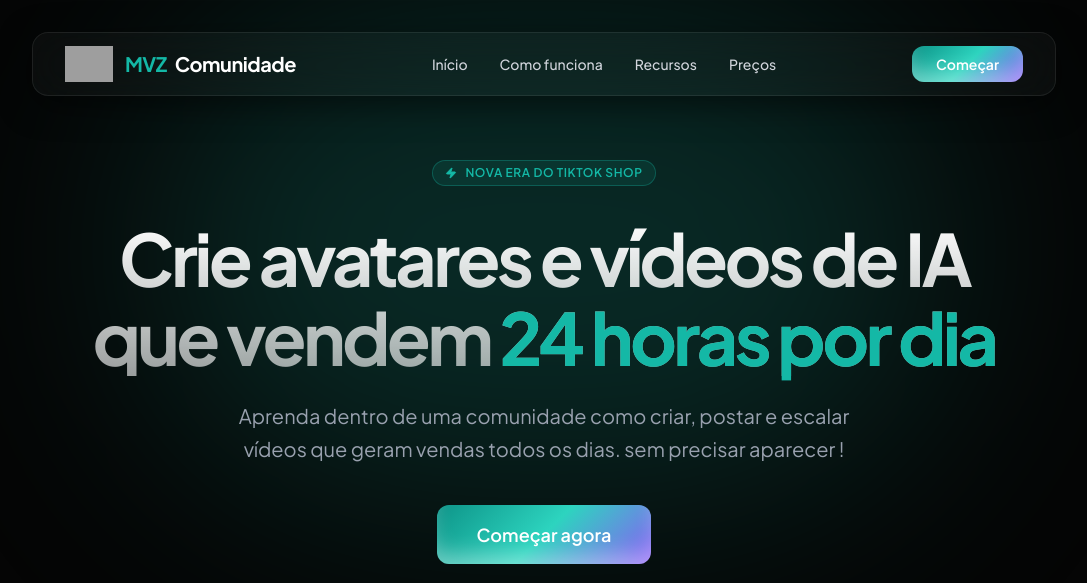
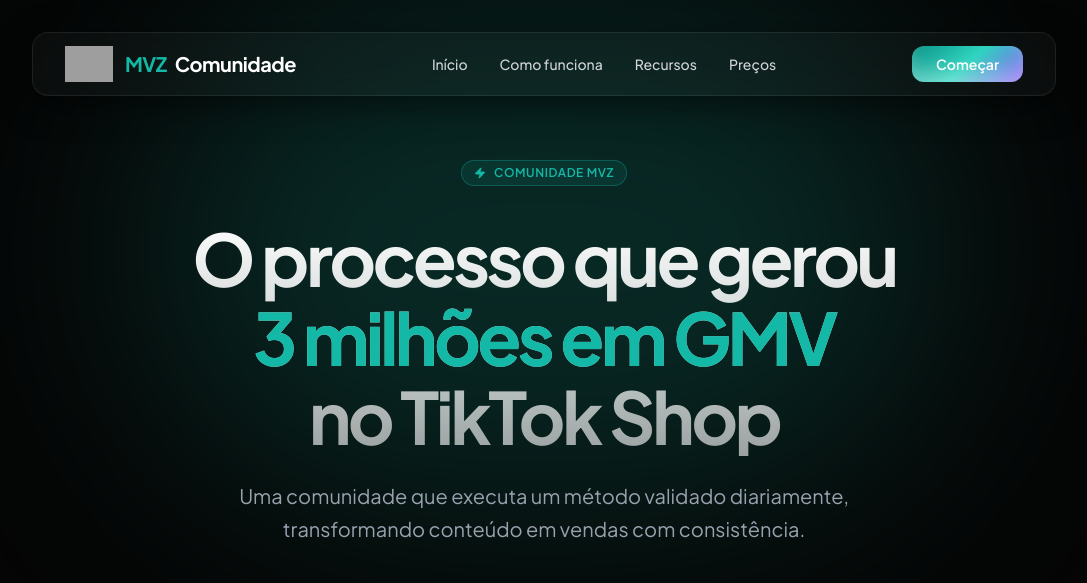
Before and after one commit to murilovzpessoal-prog/comunidademvz, a React (Vite) app: page / in a window 1280 px wide. Shown: the top 583 px of the page, without its empty margins (96-1183 px from the left). Built offline with nearby package versions, Linux system fonts and the light colour scheme; grey boxes are pictures that could not be loaded.

Commit message:
feat: atualiza copy, preço e link de checkout

```diff
--- a/src/components/FAQ.tsx
+++ b/src/components/FAQ.tsx
@@ -18,15 +18,11 @@
       },
       {
         question: "Terei acesso às novidades futuras?",
-        answer: "Sim. A Comunidade MVZ está em constante evolução. Assinando o plano mensal, você garante acesso a todas as novidades exclusivas, novas estratégias e atualizações de materiais que forem adicionadas à comunidade."
+        answer: "Sim. A Comunidade MVZ está em constante evolução. Entrando no plano mensal, você garante acesso a todas as novidades exclusivas, novas estratégias e atualizações de materiais que forem adicionadas à comunidade."
       },
       {
         question: "Como funciona a garantia?",
-        answer: "Temos a Garantia de Risco Zero de 7 dias. Assine e tenha acesso imediato a todo o conteúdo. Se em até 7 dias você achar que a comunidade não superou suas expectativas, basta solicitar o reembolso diretamente lá dentro da plataforma de pagamento com apenas alguns cliques e devolveremos 100% do seu dinheiro. Sem pegadinhas."
-      },
-      {
-        question: "Posso cancelar minha assinatura?",
-        answer: "Sim! Você tem total controle. Se não gostar ou quiser dar um tempo, você pode cancelar sua assinatura a qualquer momento, e nenhuma cobrança futura será feita. O cancelamento pode ser feito de forma rápida na própria plataforma de pagamentos, sem burocracia."
+        answer: "Temos a Garantia de Risco Zero de 7 dias. Entre e tenha acesso imediato a todo o conteúdo. Se em até 7 dias você achar que a comunidade não superou suas expectativas, basta solicitar o reembolso diretamente lá dentro da plataforma de pagamento com apenas alguns cliques e devolveremos 100% do seu dinheiro. Sem pegadinhas."
       }
     ];
 
--- a/src/components/Features.tsx
+++ b/src/components/Features.tsx
@@ -121,7 +121,7 @@
             <div className="flex-1 text-center lg:text-left space-y-8 px-4 min-w-[300px]">
               <div className="transition-all ease-[cubic-bezier(0.2,0.8,0.2,1)] transform will-change-transform opacity-100 translate-x-0" style={{ transitionDelay: '0ms', transitionDuration: '1000ms' }}>
                 <h3 className="text-2xl md:text-3xl lg:text-4xl font-bold tracking-tight leading-[1.15] text-white">
-                  Assinar a Comunidade MVZ é como ter uma <span className="text-brand-500 inline-block">central de inteligência</span> que monitora o que está performando e organiza tudo em tempo real para você.
+                  Entrar na Comunidade MVZ é como ter uma <span className="text-brand-500 inline-block">central de inteligência</span> que monitora o que está performando e organiza tudo em tempo real para você.
                 </h3>
               </div>
               <div className="transition-all ease-[cubic-bezier(0.2,0.8,0.2,1)] transform will-change-transform opacity-100 translate-y-0" style={{ transitionDelay: '200ms', transitionDuration: '1000ms' }}>
--- a/src/components/Hero.tsx
+++ b/src/components/Hero.tsx
@@ -8,20 +8,21 @@
         <div className="max-w-7xl mx-auto px-4 md:px-6 text-center relative z-10">
           <div className="transition-all ease-[cubic-bezier(0.2,0.8,0.2,1)] transform will-change-transform opacity-100 translate-y-0" style={{ width: 'auto', transitionDelay: '0ms', transitionDuration: '1000ms' }}>
             <div className="inline-flex items-center gap-2 px-3 py-1 rounded-full border border-brand-500/30 bg-brand-500/10 text-brand-500 text-xs font-semibold tracking-wider uppercase mb-6 md:mb-8">
-              <svg xmlns="http://www.w3.org/2000/svg" width="12" height="12" viewBox="0 0 24 24" fill="none" stroke="currentColor" strokeWidth="2" strokeLinecap="round" strokeLinejoin="round" className="lucide lucide-zap fill-current" aria-hidden="true"><path d="M4 14a1 1 0 0 1-.78-1.63l9.9-10.2a.5.5 0 0 1 .86.46l-1.92 6.02A1 1 0 0 0 13 10h7a1 1 0 0 1 .78 1.63l-9.9 10.2a.5.5 0 0 1-.86-.46l1.92-6.02A1 1 0 0 0 11 14z"></path></svg> Nova Era do TikTok Shop
+              <svg xmlns="http://www.w3.org/2000/svg" width="12" height="12" viewBox="0 0 24 24" fill="none" stroke="currentColor" strokeWidth="2" strokeLinecap="round" strokeLinejoin="round" className="lucide lucide-zap fill-current" aria-hidden="true"><path d="M4 14a1 1 0 0 1-.78-1.63l9.9-10.2a.5.5 0 0 1 .86.46l-1.92 6.02A1 1 0 0 0 13 10h7a1 1 0 0 1 .78 1.63l-9.9 10.2a.5.5 0 0 1-.86-.46l1.92-6.02A1 1 0 0 0 11 14z"></path></svg> Comunidade MVZ
             </div>
           </div>
 
           <div className="transition-all ease-[cubic-bezier(0.2,0.8,0.2,1)] transform will-change-transform opacity-100 blur-0" style={{ width: 'auto', transitionDelay: '100ms', transitionDuration: '1500ms' }}>
             <h1 className="text-4xl sm:text-5xl md:text-7xl font-bold tracking-tighter mb-4 md:mb-6 bg-clip-text text-transparent bg-gradient-to-b from-white to-white/60 leading-[1.1]">
-              Crie avatares e vídeos de IA <br className="hidden md:block" />
-              que vendem <span className="text-brand-500">24 horas por dia</span>
+              O processo que gerou <br />
+              <span className="text-brand-500">3 milhões em GMV</span> <br />
+              no TikTok Shop
             </h1>
           </div>
 
           <div className="transition-all ease-[cubic-bezier(0.2,0.8,0.2,1)] transform will-change-transform opacity-100 translate-y-0" style={{ width: 'auto', transitionDelay: '200ms', transitionDuration: '1000ms' }}>
             <p className="text-base sm:text-lg md:text-xl text-gray-400 max-w-2xl mx-auto mb-8 md:mb-10 leading-relaxed px-4">
-              Aprenda dentro de uma comunidade como criar, postar e escalar vídeos que geram vendas todos os dias. sem precisar aparecer !
+              Uma comunidade que executa um método validado diariamente, transformando conteúdo em vendas com consistência.
             </p>
           </div>
 
--- a/src/components/Pricing.tsx
+++ b/src/components/Pricing.tsx
@@ -22,7 +22,7 @@
                 <h3 className="text-2xl font-bold mb-2">Acesso Vitalício</h3>
                 <p className="text-gray-400 mb-6 border-b border-white/10 pb-6 text-sm md:text-base">Acesso total e imediato.</p>
                 <div className="mb-2">
-                  <span className="text-4xl md:text-5xl font-bold">R$ 97</span>
+                  <span className="text-4xl md:text-5xl font-bold">R$ 147</span>
                   <span className="text-gray-500 font-medium tracking-wide"> / valor único</span>
                 </div>
                 <div className="text-xs md:text-sm text-gray-500 mb-8 border-b border-white/10 pb-8 invisible">Espaço reservado</div>
@@ -81,7 +81,7 @@
                     </li>
                   </ul>
                 </div>
-                <a href="https://pay.cakto.com.br/8kqx7kx" target="_blank" rel="noopener noreferrer" className="custom-btn w-full py-4 shadow-brand-500/25 shadow-lg group text-center flex justify-center">
+                <a href="https://pay.cakto.com.br/rjdos6v" target="_blank" rel="noopener noreferrer" className="custom-btn w-full py-4 shadow-brand-500/25 shadow-lg group text-center flex justify-center">
                   <span className="relative z-10 flex items-center justify-center gap-2 text-sm md:text-base">
                     Garantir Acesso
                     <svg xmlns="http://www.w3.org/2000/svg" width="24" height="24" viewBox="0 0 24 24" fill="none" stroke="currentColor" strokeWidth="2" strokeLinecap="round" strokeLinejoin="round" className="lucide lucide-arrow-right w-4 h-4 group-hover:translate-x-1 transition-transform" aria-hidden="true"><path d="M5 12h14"></path><path d="m12 5 7 7-7 7"></path></svg>
```
